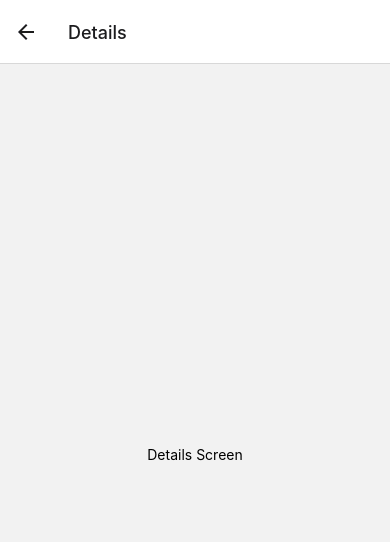
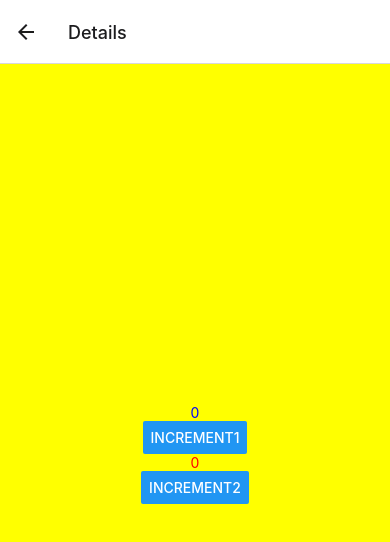
Before and after one commit to rafibasha/makemybudget, a React Native app: screen /Details in a window 390 px wide. Shown: the top 542 px of the page. Built offline with nearby package versions, Linux system fonts and the light colour scheme.

Commit message:
use memo

```diff
--- a/App.js
+++ b/App.js
@@ -27,6 +27,7 @@ import {
 } from 'react-native/Libraries/NewAppScreen';
 import { createNativeStackNavigator } from '@react-navigation/native-stack';
 import { NavigationContainer } from '@react-navigation/native';
+import PracticeMemo from './PracticeMemo'
 const Stack = createNativeStackNavigator();
 function DetailsScreen() {
   return (
@@ -38,7 +39,7 @@ function DetailsScreen() {
 }
 function HomeScreen({ navigation }) {
   return (
-    <View style={{ flex: 1, backgroundColor:'red',alignItems: 'center', justifyContent: 'center' }}>
+    <View style={{ flex: 1, backgroundColor:'green',alignItems: 'center', justifyContent: 'center' }}>
       <Text>Home Screen</Text>
       <Button
         title="Go to Details"
@@ -58,7 +59,7 @@ function App(){
   component={HomeScreen}
   options={{ title: 'Overview' }}
 />
-      <Stack.Screen name="Details" component={DetailsScreen} />
+      <Stack.Screen name="Details" component={PracticeMemo} />
     </Stack.Navigator>
   </NavigationContainer>
   );
--- /dev/null
+++ b/ComponentA.js
@@ -0,0 +1,23 @@
+import React, {memo}from 'react';
+
+import {
+  SafeAreaView,
+  ScrollView,
+  StatusBar,
+  StyleSheet,
+  Text,
+  useColorScheme,
+  View,
+  Button
+} from 'react-native';
+
+
+const ComponentA=({counter1}) =>{
+    console.log("ComponentA")
+  return (
+    <View style={{  alignItems: 'center', justifyContent: 'center',backgroundColor:'yellow' }}>
+      <Text style={{color:'blue'}}>{counter1}</Text>
+    </View>
+  );
+}
+export default memo(ComponentA);
--- /dev/null
+++ b/ComponentB.js
@@ -0,0 +1,23 @@
+import React,{memo} from 'react';
+
+import {
+  SafeAreaView,
+  ScrollView,
+  StatusBar,
+  StyleSheet,
+  Text,
+  useColorScheme,
+  View,
+  Button
+} from 'react-native';
+
+
+const ComponentB=({counter2}) =>{
+    console.log("ComponentB")
+  return (
+    <View style={{  alignItems: 'center', justifyContent: 'center',backgroundColor:'yellow' }}>
+      <Text style={{color:'red'}}>{counter2}</Text>
+    </View>
+  );
+}
+export default memo(ComponentB);
--- /dev/null
+++ b/PracticeMemo.js
@@ -0,0 +1,35 @@
+import React, { useCallback, useState } from 'react';
+
+import {
+  SafeAreaView,
+  ScrollView,
+  StatusBar,
+  StyleSheet,
+  Text,
+  useColorScheme,
+  View,
+  Button
+} from 'react-native';
+
+import ComponentA from './ComponentA';
+import ComponentB from './ComponentB';
+function PracticeMemo() {
+  const [counter1, setcounter1 ] = useState(0)
+  const [counter2, setcounter2 ] = useState(0)
+  const increment = useCallback(()=>{
+    setcounter1(counter1+1)
+  },[counter2])
+  const decrement = useCallback(()=>{
+    setcounter2(counter2+1)
+  },[counter1])
+  return (
+    <View style={{ flex: 1, alignItems: 'center', justifyContent: 'center',backgroundColor:'yellow' }}>
+      <ComponentA counter1={counter1} myfunction={increment}/>
+
+      <Button title='increment1' onPress={increment} ></Button>
+      <ComponentB counter2={counter2} myfunction={decrement}/>
+      <Button title='increment2'  onPress={decrement}></Button>
+    </View>
+  );
+}
+export default PracticeMemo;
```
